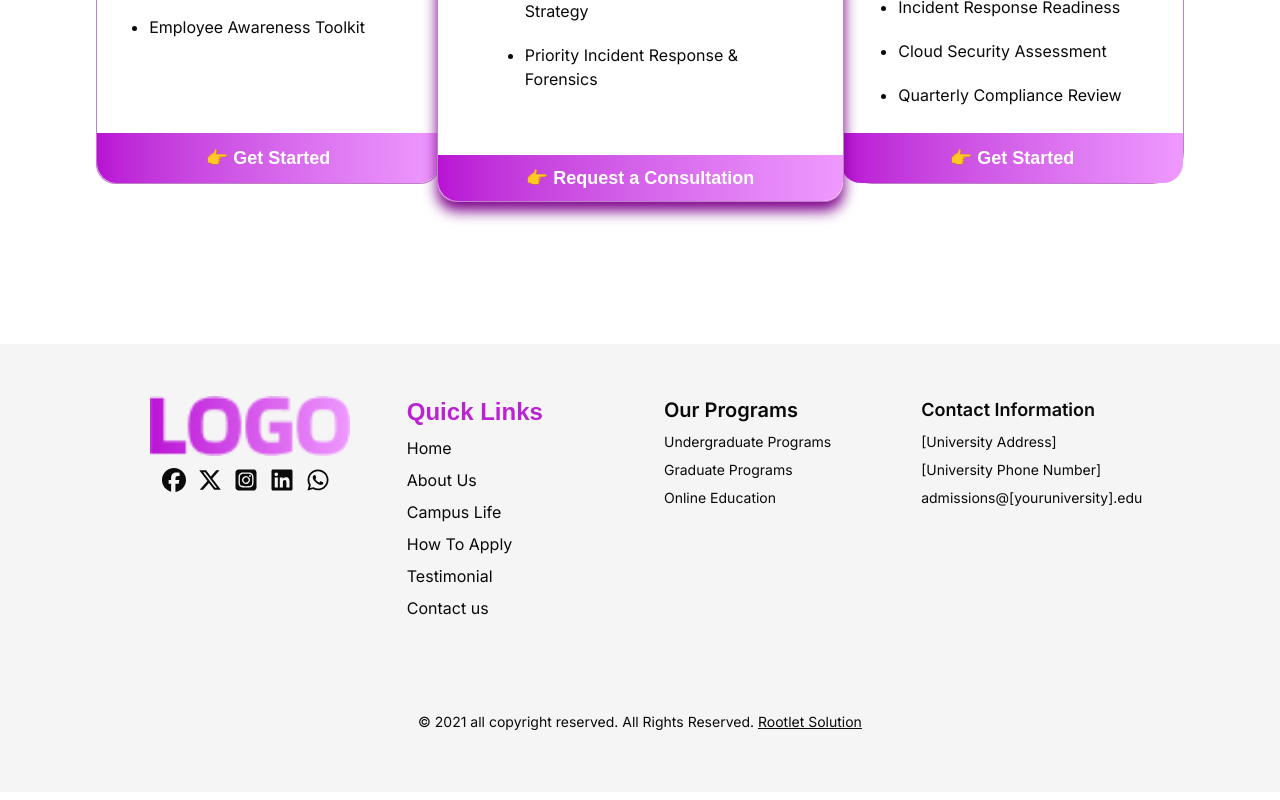
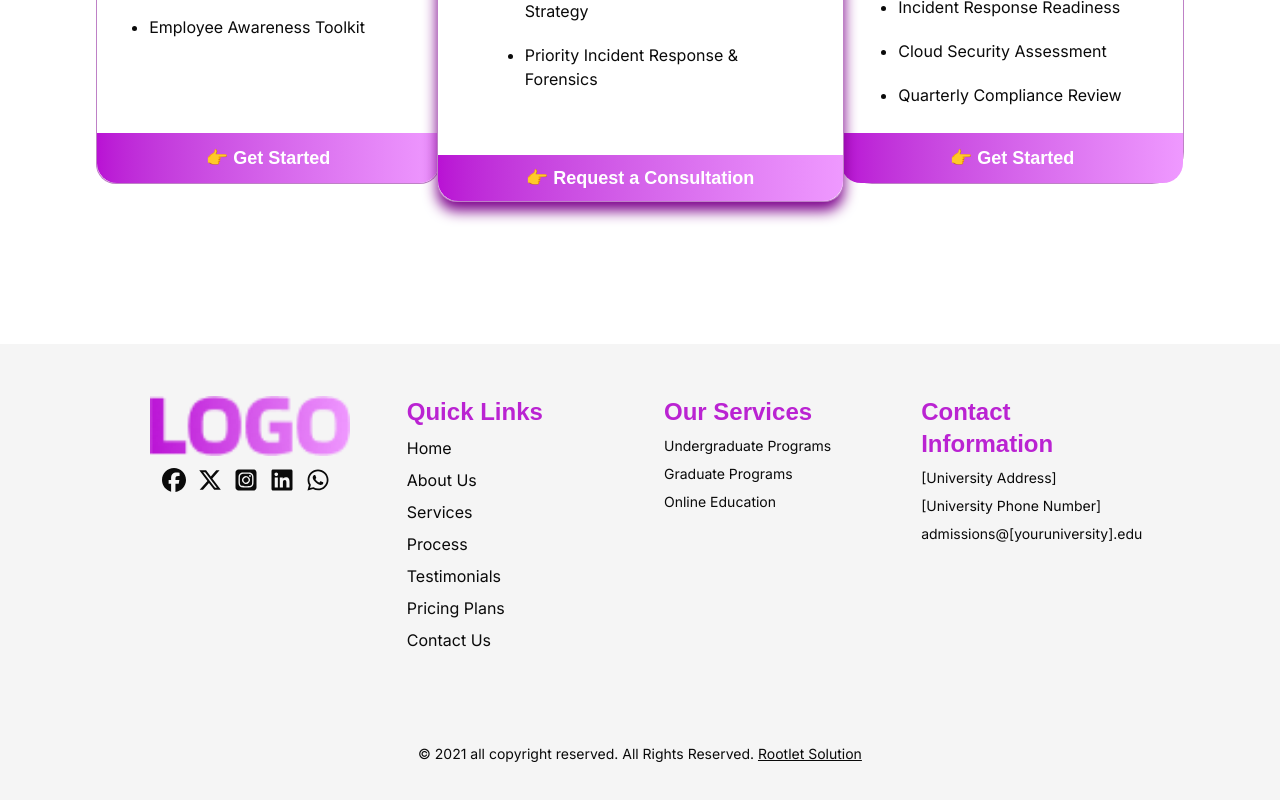
Before and after one commit to Maryammuhammadafzal/Cyber-Security-Landing-Page, a Next.js app: page /pricing in a window 1280 px wide. Shown: the part 848-1648 px from the top of the page. Built offline with nearby package versions, Linux system fonts and the light colour scheme; a web font is replaced by a local one.

Commit message:
creating Footer data

```diff
--- a/src/components/Footer.tsx
+++ b/src/components/Footer.tsx
@@ -19,6 +19,37 @@ const Footer = () => {
             link: "+88 (308) 555-0121",
         },
     ];
+    const nav_data = [
+        {
+            link: '/',
+            name: 'Home',
+        },
+        {
+            link: '/',
+            name: 'About Us',
+        },
+        {
+            link: '/',
+            name: 'Services',
+        },
+        {
+            link: '/',
+            name: 'Process',
+        },
+        {
+            link: '/',
+            name: 'Testimonials',
+        },
+        {
+            link: '/',
+            name: 'Pricing Plans',
+        },
+        {
+            link: '/',
+            name: 'Contact Us',
+        },
+
+    ]
     return (
         <div className="w-full bg-secondary  h-auto gap-5 flex justify-center items-center py-10 px-3">
             <div className=" w-[80%] max-lg:w-[95%] max-md:w-full  h-auto flex flex-col gap-10 justify-center items-center">
@@ -42,43 +73,19 @@ const Footer = () => {
                     <div className="max-sm:w-full max-sm:py-3 w-full p-3 h-auto ">
                         <h4 className='font-mono lg:text-2xl text-xl font-bold text-[#BA23D2] w-fit'>Quick Links</h4>
                         <ul className="list-none text-base py-2  gap-2 flex flex-col ">
-                            <li className="  font-normal">
-                                <a href="#" className="">
-                                    Home
-                                </a>
+                            {
+                                nav_data.map((nav, index) => (
+                                    <li key={index} className="font-normal">
+                                        <Link href={nav.link} className="">
+                                            {nav.name}
+                                        </Link>
                                     </li>
-                            <li className="  font-normal">
-                                <a href="#" className="">
-                                    About Us
-                                </a>
-                            </li>
-                            <li className="  font-normal">
-                                <a href="#" className="">
-                                    Campus Life
-                                </a>
-                            </li>
-                            <li className="  font-normal">
-                                <a href="#" className="">
-                                    How To Apply
-                                </a>
-                            </li>
-                            <li className="  font-normal">
-                                <a href="#" className="">
-                                    Testimonial
-                                </a>
-                            </li>
-
-                            <li className="  font-normal">
-                                <a href="#" className="">
-                                    Contact us
-                                </a>
-                            </li>
+                                ))
+                            }
                         </ul>
                     </div>
                     <div className="middle  max-sm:py-3 w-full p-3 h-auto">
-                        <h4 className=" text-xl capitalize font-semibold">
-                            Our Programs
-                        </h4>
+                        <h4 className='font-mono lg:text-2xl text-xl font-bold text-[#BA23D2] w-fit'>Our Services</h4>
                         <ul className="list-none py-2 gap-2 flex flex-col ">
                             <li className="text-sm  font-normal ">
                                 Undergraduate Programs
@@ -92,9 +99,7 @@ const Footer = () => {
                         </ul>
                     </div>
                     <div className="left max-sm:w-full max-sm:px-3 gap-10  max-sm:py-3 w-full p-3  h-auto max-[900px]:w-full">
-                        <h4 className=" text-lg capitalize font-semibold ">
-                            Contact Information
-                        </h4>
+                        <h4 className='font-mono lg:text-2xl text-xl font-bold text-[#BA23D2] w-fit'> Contact Information</h4>
                         <ul className="list-none py-2 gap-2 flex flex-col ">
                             <li className="text-sm  font-normal ">
                                 [University Address]
```
Lines whose indentation alone changed are shown as unchanged.
